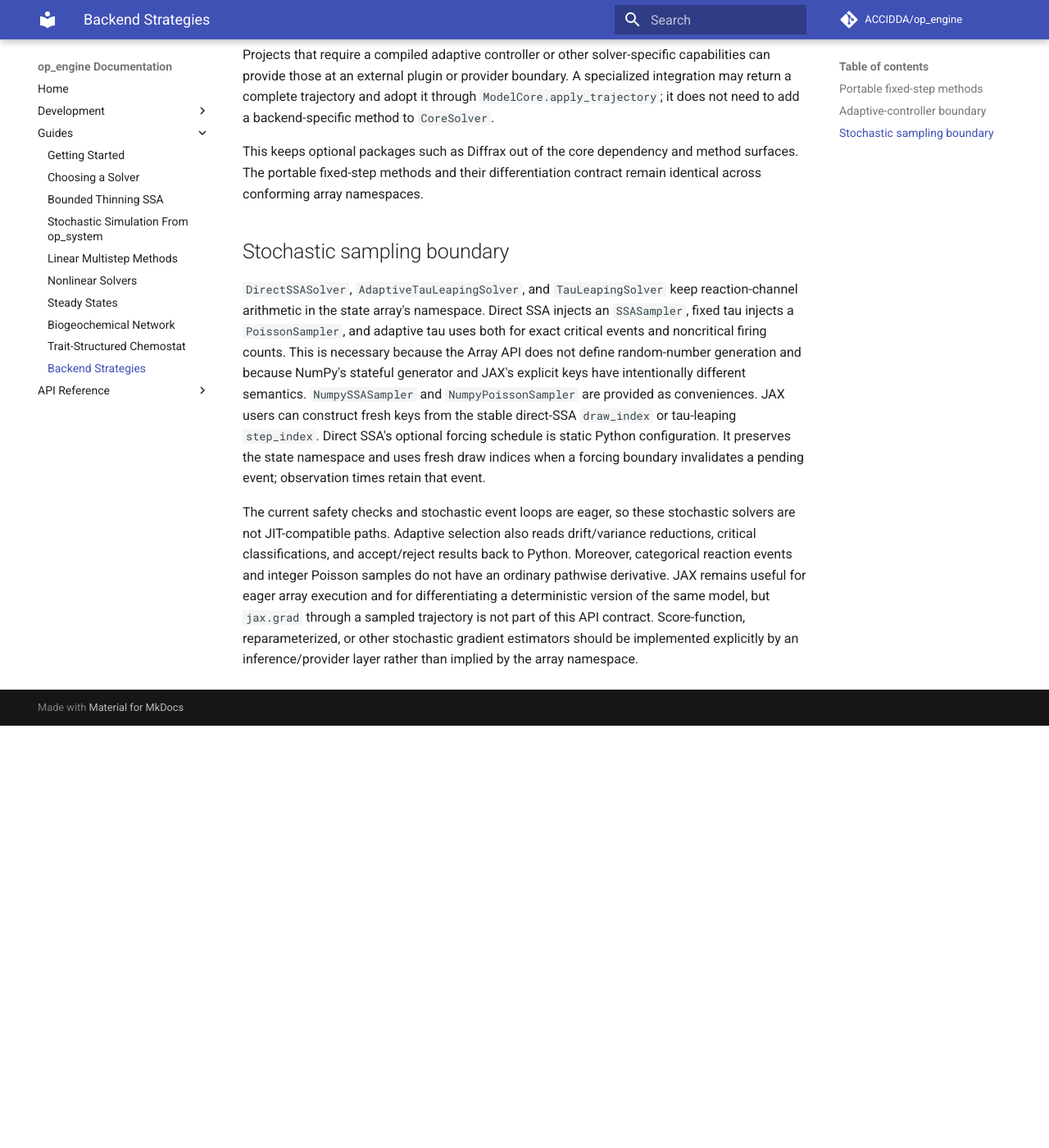
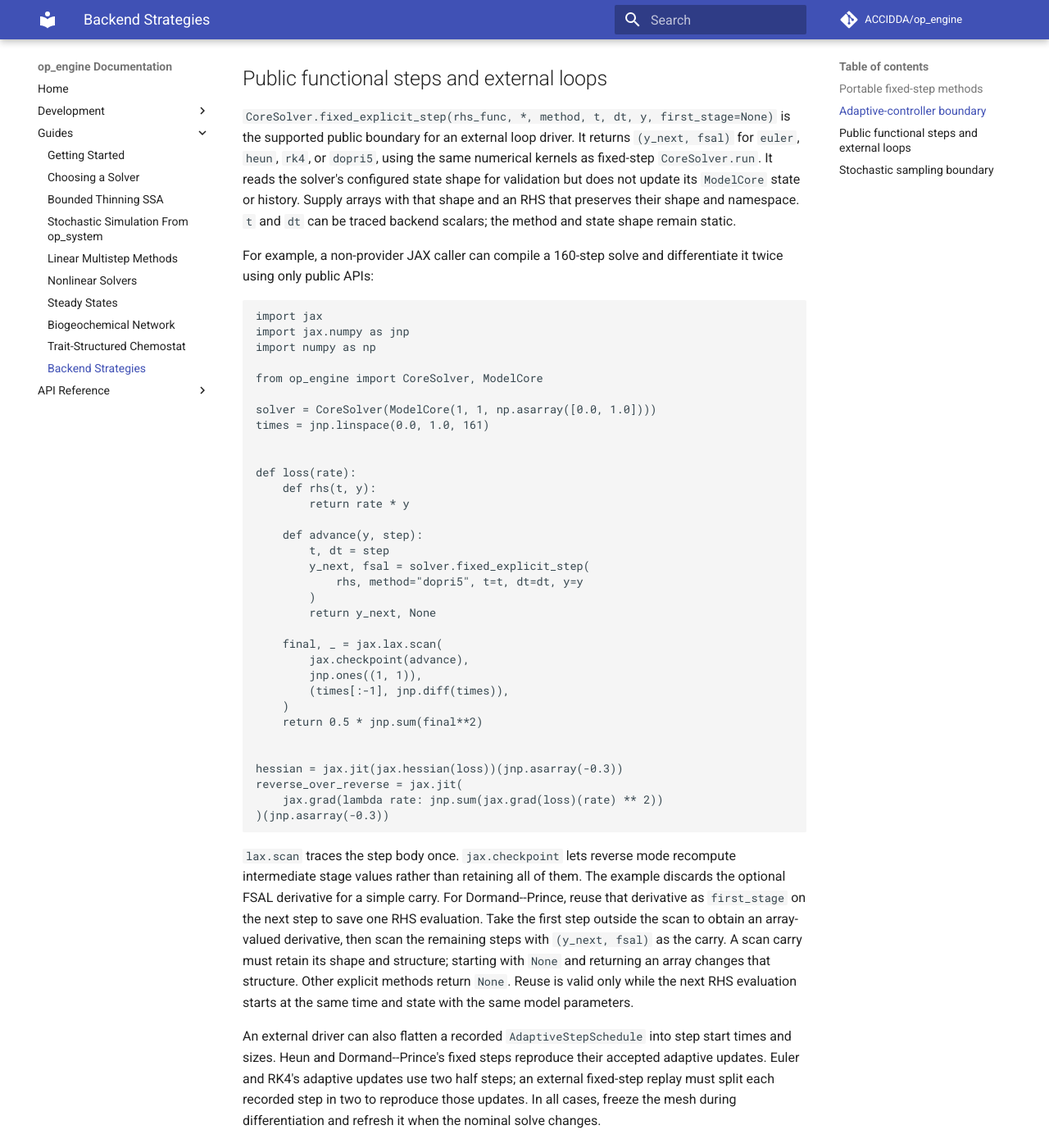
Before and after one commit to ACCIDDA/op_engine, an MkDocs documentation site: the page built from docs/guides/backends.md, in a window 1280 px wide and 1400 px high, scrolled down 1453 px. Shown: the whole window at 82% size. Built offline with MkDocs 1.6.1 and Material for MkDocs 9.7.7, drawn with Linux system fonts in a browser that asks for light colours; comment, search, counter and statistics services are not loaded; the version menu is left out; before the commit the page ends 2338 px from its top, so only the background shows below that.

Commit message:
Document the public explicit step and qualify higher-order AD (#201)
* Document and qualify the public explicit step in JAX scans

* Qualify higher-order AD through checkpointed explicit scans

````diff
--- a/docs/guides/backends.md
+++ b/docs/guides/backends.md
@@ -60,6 +60,74 @@ but defaults explicit JAX replay to one compact `lax.scan`. Its forced compact
 mode can also checkpoint/rematerialize each step for long reverse-mode solves;
 non-JAX and nonlinear-diagnostic paths retain portable core replay.
 
+## Public functional steps and external loops
+
+`CoreSolver.fixed_explicit_step(rhs_func, *, method, t, dt, y,
+first_stage=None)` is the supported public boundary for an external loop
+driver. It returns `(y_next, fsal)` for `euler`, `heun`, `rk4`, or `dopri5`,
+using the same numerical kernels as fixed-step `CoreSolver.run`. It reads the
+solver's configured state shape for validation but does not update its
+`ModelCore` state or history. Supply arrays with that shape and an RHS that
+preserves their shape and namespace. `t` and `dt` can be traced backend
+scalars; the method and state shape remain static.
+
+For example, a non-provider JAX caller can compile a 160-step solve and
+differentiate it twice using only public APIs:
+
+```python
+import jax
+import jax.numpy as jnp
+import numpy as np
+
+from op_engine import CoreSolver, ModelCore
+
+solver = CoreSolver(ModelCore(1, 1, np.asarray([0.0, 1.0])))
+times = jnp.linspace(0.0, 1.0, 161)
+
+
+def loss(rate):
+    def rhs(t, y):
+        return rate * y
+
+    def advance(y, step):
+        t, dt = step
+        y_next, fsal = solver.fixed_explicit_step(
+            rhs, method="dopri5", t=t, dt=dt, y=y
+        )
+        return y_next, None
+
+    final, _ = jax.lax.scan(
+        jax.checkpoint(advance),
+        jnp.ones((1, 1)),
+        (times[:-1], jnp.diff(times)),
+    )
+    return 0.5 * jnp.sum(final**2)
+
+
+hessian = jax.jit(jax.hessian(loss))(jnp.asarray(-0.3))
+reverse_over_reverse = jax.jit(
+    jax.grad(lambda rate: jnp.sum(jax.grad(loss)(rate) ** 2))
+)(jnp.asarray(-0.3))
+```
+
+`lax.scan` traces the step body once. `jax.checkpoint` lets reverse mode
+recompute intermediate stage values rather than retaining all of them.
+The example discards the optional FSAL derivative for a simple carry.
+For Dormand--Prince, reuse that derivative as `first_stage` on the next step
+to save one RHS evaluation. Take the first step outside the scan to obtain
+an array-valued derivative, then scan the remaining steps with
+`(y_next, fsal)` as the carry. A scan carry must retain its shape and structure;
+starting with `None` and returning an array changes that structure. Other
+explicit methods return `None`. Reuse is valid only while the next RHS
+evaluation starts at the same time and state with the same model parameters.
+
+An external driver can also flatten a recorded `AdaptiveStepSchedule` into
+step start times and sizes. Heun and Dormand--Prince's fixed steps reproduce
+their accepted adaptive updates. Euler and RK4's adaptive updates use two
+half steps; an external fixed-step replay must split each recorded step in
+two to reproduce those updates. In all cases, freeze the mesh during
+differentiation and refresh it when the nominal solve changes.
+
 Projects that require a compiled adaptive controller or other solver-specific
 capabilities can provide those at an external plugin or provider boundary. A
 specialized integration may return a complete trajectory and adopt it through
````
Also changed, not shown: CHANGELOG.md (+8 -0 lines), 2 other files.
